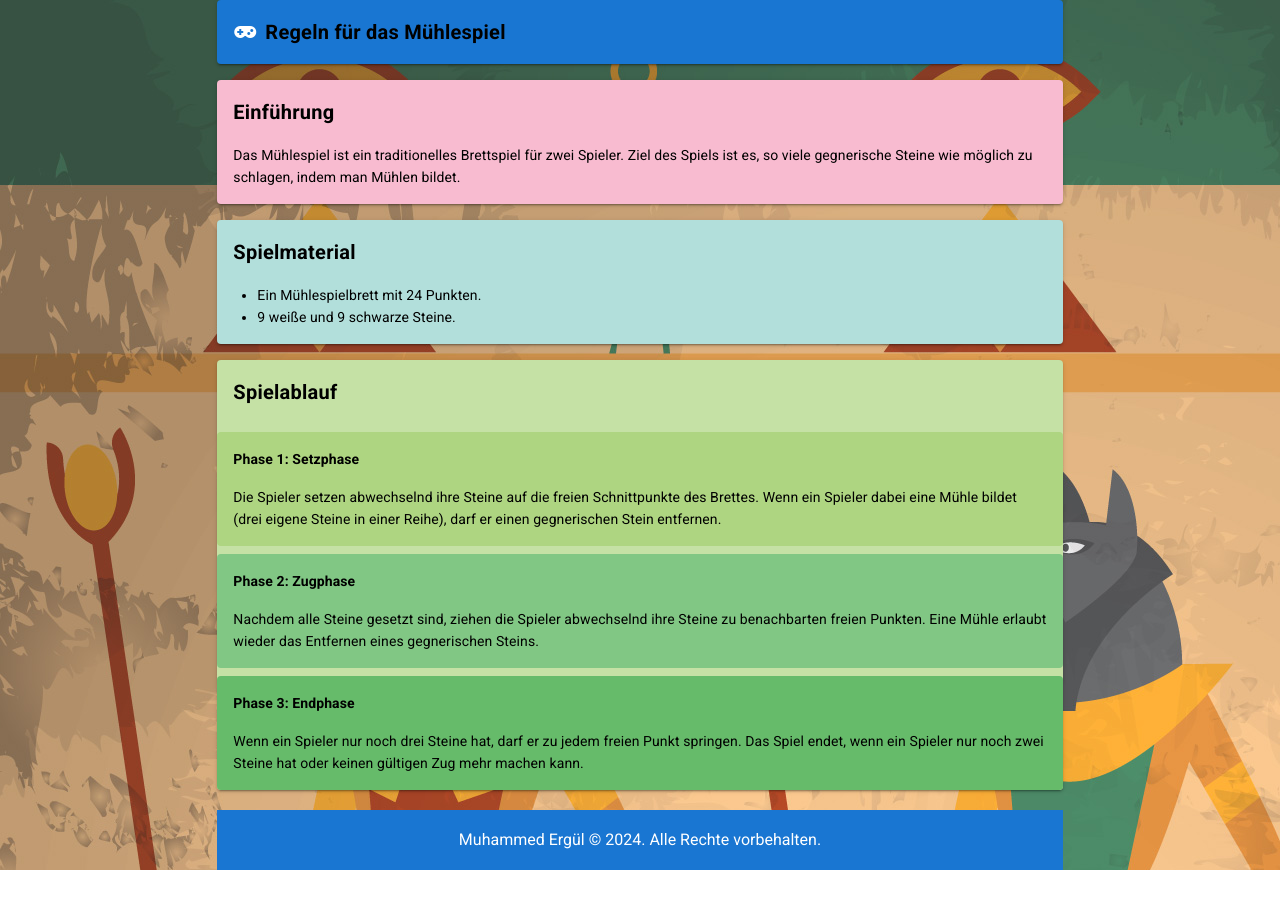
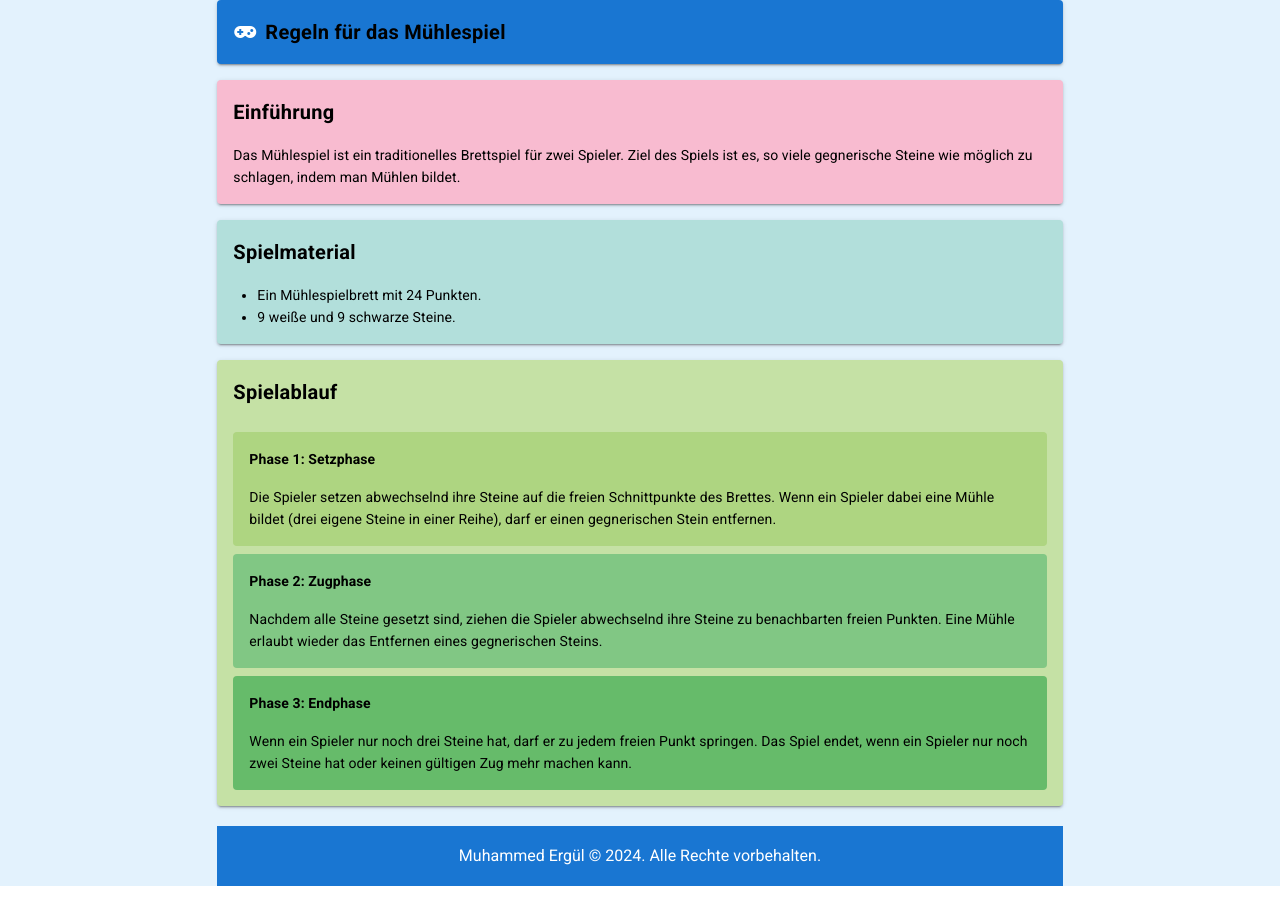
Before and after one commit to momonator42/wap-nodejs, a Nuxt app: page /regeln in a window 1280 px wide. Built offline with nearby package versions, Linux system fonts and the light colour scheme.

Commit message:
seperated into components

```diff
--- /dev/null
+++ b/components/HomePage/ButtonComponent.vue
@@ -0,0 +1,53 @@
+<template>
+    <router-link :to="to" class="play-link">
+      <div class="play-button">
+        <i :class="icon"></i>
+      </div>
+    </router-link>
+  </template>
+
+  <script>
+  export default {
+    name: "ButtonComponent",
+    props: {
+      to: {
+        type: String,
+        required: true,
+      },
+      icon: {
+        type: String,
+        required: true,
+      }
+    }
+  };
+  </script>
+
+  <style scoped>
+    .play-link {
+      display: inline-block;
+      margin: 10px;
+    }
+
+    .play-button {
+      background-color: #007bff;
+      border: none;
+      border-radius: 50%;
+      width: 100px;
+      height: 100px;
+      display: flex;
+      justify-content: center;
+      align-items: center;
+      cursor: pointer;
+      box-shadow: 0px 4px 6px rgba(0, 0, 0, 0.1);
+      transition: transform 0.2s;
+    }
+
+    .play-button i {
+      font-size: 48px;
+      color: #000;
+    }
+
+    .play-button:hover {
+      transform: scale(1.1);
+    }
+  </style>
--- /dev/null
+++ b/components/HomePage/SVGComponent.vue
@@ -0,0 +1,49 @@
+<template>
+    <div class="svg-container">
+      <svg xmlns="http://www.w3.org/2000/svg" viewBox="0 0 100 100">
+        <rect x="10" y="10" width="80" height="80" stroke="black" fill="none" stroke-width="2" />
+        <rect x="25" y="25" width="50" height="50" stroke="black" fill="none" stroke-width="2" />
+        <rect x="40" y="40" width="20" height="20" stroke="black" fill="none" stroke-width="2" />
+        <line x1="10" y1="50" x2="40" y2="50" stroke="black" stroke-width="2" />
+        <line x1="60" y1="50" x2="90" y2="50" stroke="black" stroke-width="2" />
+        <line x1="50" y1="10" x2="50" y2="40" stroke="black" stroke-width="2" />
+        <line x1="50" y1="60" x2="50" y2="90" stroke="black" stroke-width="2" />
+        <circle cx="10" cy="10" r="3" fill="black" />
+        <circle cx="10" cy="50" r="3" fill="black" />
+        <circle cx="10" cy="90" r="3" fill="black" />
+        <circle cx="50" cy="10" r="3" fill="black" />
+        <circle cx="50" cy="90" r="3" fill="black" />
+        <circle cx="90" cy="10" r="3" fill="black" />
+        <circle cx="90" cy="50" r="3" fill="black" />
+        <circle cx="90" cy="90" r="3" fill="black" />
+        <circle cx="25" cy="25" r="3" fill="black" />
+        <circle cx="25" cy="50" r="3" fill="black" />
+        <circle cx="25" cy="75" r="3" fill="black" />
+        <circle cx="50" cy="25" r="3" fill="black" />
+        <circle cx="50" cy="75" r="3" fill="black" />
+        <circle cx="75" cy="25" r="3" fill="black" />
+        <circle cx="75" cy="50" r="3" fill="black" />
+        <circle cx="75" cy="75" r="3" fill="black" />
+      </svg>
+    </div>
+  </template>
+
+  <script>
+  export default {
+    name: "SVGComponent"
+  };
+  </script>
+
+  <style scoped>
+    .svg-container {
+      margin-bottom: 20px;
+      background-color: white;
+      padding: 10px;
+      border-radius: 50%;
+      box-shadow: 0 0 10px rgba(0, 0, 0, 0.1);
+      width: 30vw;
+      height: 30vw;
+      max-width: 25vh;
+      max-height: 25vh;
+    }
+  </style>
--- /dev/null
+++ b/components/RulePage/FooterComponent.vue
@@ -0,0 +1,13 @@
+<template>
+    <v-footer color="primary" class="mt-5 white--text text-center">
+      <v-col>
+        Muhammed Ergül © 2024. Alle Rechte vorbehalten.
+      </v-col>
+    </v-footer>
+  </template>
+
+  <script>
+  export default {
+    name: "FooterComponent",
+  };
+  </script>
--- /dev/null
+++ b/components/RulePage/PhaseCard.vue
@@ -0,0 +1,24 @@
+<template>
+    <v-card flat :color="color" class="mt-2">
+      <v-card-subtitle style="font-weight: bold; color: #000;">{{ title }}</v-card-subtitle>
+      <v-card-text style="color: #000;">
+        <slot></slot>
+      </v-card-text>
+    </v-card>
+  </template>
+
+  <script>
+  export default {
+    name: "PhaseCard",
+    props: {
+      title: {
+        type: String,
+        required: true,
+      },
+      color: {
+        type: String,
+        default: "#ffffff",
+      },
+    },
+  };
+  </script>
--- /dev/null
+++ b/components/RulePage/SectionCard.vue
@@ -0,0 +1,24 @@
+<template>
+    <v-card :color="color" class="mt-4">
+      <v-card-title style="font-weight: bold; color: #000;">{{ title }}</v-card-title>
+      <v-card-text style="color: #000;">
+        <slot></slot>
+      </v-card-text>
+    </v-card>
+  </template>
+
+  <script>
+  export default {
+    name: "SectionCard",
+    props: {
+      title: {
+        type: String,
+        required: true,
+      },
+      color: {
+        type: String,
+        default: "#ffffff",
+      },
+    },
+  };
+  </script>
--- /dev/null
+++ b/components/RulePage/TitleCard.vue
@@ -0,0 +1,13 @@
+<template>
+    <v-card class="mx-auto" color="primary" dark>
+      <v-card-title class="text-center" style="font-weight: bold; color: #000;">
+        <v-icon left>mdi-gamepad-variant</v-icon> Regeln für das Mühlespiel
+      </v-card-title>
+    </v-card>
+  </template>
+
+  <script>
+  export default {
+    name: "TitleCard",
+  };
+  </script>
--- a/pages/index.vue
+++ b/pages/index.vue
@@ -1,75 +1,36 @@
 <template>
   <div class="page-container">
-    <div class="svg-container">
-      <svg xmlns="http://www.w3.org/2000/svg" viewBox="0 0 100 100">
-        <rect x="10" y="10" width="80" height="80" stroke="black" fill="none" stroke-width="2" />
-        <rect x="25" y="25" width="50" height="50" stroke="black" fill="none" stroke-width="2" />
-        <rect x="40" y="40" width="20" height="20" stroke="black" fill="none" stroke-width="2" />
-        <line x1="10" y1="50" x2="40" y2="50" stroke="black" stroke-width="2" />
-        <line x1="60" y1="50" x2="90" y2="50" stroke="black" stroke-width="2" />
-        <line x1="50" y1="10" x2="50" y2="40" stroke="black" stroke-width="2" />
-        <line x1="50" y1="60" x2="50" y2="90" stroke="black" stroke-width="2" />
-        <circle cx="10" cy="10" r="3" fill="black" />
-        <circle cx="10" cy="50" r="3" fill="black" />
-        <circle cx="10" cy="90" r="3" fill="black" />
-        <circle cx="50" cy="10" r="3" fill="black" />
-        <circle cx="50" cy="90" r="3" fill="black" />
-        <circle cx="90" cy="10" r="3" fill="black" />
-        <circle cx="90" cy="50" r="3" fill="black" />
-        <circle cx="90" cy="90" r="3" fill="black" />
-        <circle cx="25" cy="25" r="3" fill="black" />
-        <circle cx="25" cy="50" r="3" fill="black" />
-        <circle cx="25" cy="75" r="3" fill="black" />
-        <circle cx="50" cy="25" r="3" fill="black" />
-        <circle cx="50" cy="75" r="3" fill="black" />
-        <circle cx="75" cy="25" r="3" fill="black" />
-        <circle cx="75" cy="50" r="3" fill="black" />
-        <circle cx="75" cy="75" r="3" fill="black" />
-      </svg>
-    </div>
+    <SVGComponent />
     <div class="container">
       <h1 class="arial-text">Willkommen zum Mühlespiel</h1>
-      <router-link to="/spiel" class="play-link">
-        <div class="play-button">
-          <i class="bi bi-play-fill"></i>
-        </div>
-      </router-link>
-      <router-link to="/regeln/" class="play-link">
-        <div class="play-button">
-          <i class="bi bi-book"></i>
-        </div>
-      </router-link>
+      <ButtonComponent to="/spiel" icon="bi bi-play-fill" />
+      <ButtonComponent to="/regeln" icon="bi bi-book" />
     </div>
   </div>
 </template>
 
 <script>
+import SVGComponent from "../components/HomePage/SVGComponent.vue";
+import ButtonComponent from "../components/HomePage/ButtonComponent.vue";
+
 export default {
   name: "HomePage",
+  components: {
+    SVGComponent,
+    ButtonComponent,
+  }
 };
 </script>
 
 <style scoped>
   .page-container {
-      background-image: url('./assets/egyptian-background.jpg');
+    background-color: white;
     display: flex;
     flex-direction: column;
     align-items: center;
     justify-content: flex-start;
     min-height: 100vh;
     padding-top: 50px;
-  }
-
-  .svg-container {
-      margin-bottom: 20px;
-      background-color: white;
-      padding: 10px;
-      border-radius: 50%;
-      box-shadow: 0 0 10px rgba(0, 0, 0, 0.1);
-      width: 30vw;
-      height: 30vw;
-      max-width: 25vh;
-      max-height: 25vh;
   }
 
   .arial-text {
@@ -90,32 +51,4 @@ export default {
     font-size: clamp(1.2rem, 5vw, 2rem);
     margin-bottom: 20px;
   }
-
-  .play-link {
-      display: inline-block;
-      margin: 10px;
-  }
-
-  .play-button {
-      background-color: #007bff;
-      border: none;
-      border-radius: 50%;
-      width: 100px;
-      height: 100px;
-      display: flex;
-      justify-content: center;
-      align-items: center;
-      cursor: pointer;
-      box-shadow: 0px 4px 6px rgba(0, 0, 0, 0.1);
-      transition: transform 0.2s;
-  }
-
-  .play-button i {
-      font-size: 48px;
-      color: #000;
-  }
-
-  .play-button:hover {
-      transform: scale(1.1);
-  }
 </style>
--- a/pages/regeln.vue
+++ b/pages/regeln.vue
@@ -3,67 +3,34 @@
     <v-container fluid class="fill-height pa-0 page-container" style="background-color: #e3f2fd;">
       <v-row class="justify-center align-center fill-height">
         <v-col cols="12" md="8">
-            <!-- Titel -->
-            <v-card class="mx-auto" color="primary" dark>
-              <v-card-title class="text-center" style="font-weight: bold; color: #000;">
-                <v-icon left>mdi-gamepad-variant</v-icon> Regeln für das Mühlespiel
-              </v-card-title>
-            </v-card>
+          <TitleCard />
 
-            <!-- Einführung -->
-            <v-card class="mt-4" color="#f8bbd0">
-              <v-card-title style="font-weight: bold; color: #000;">Einführung</v-card-title>
-              <v-card-text style="color: #000;">
+          <SectionCard title="Einführung" color="#f8bbd0">
             Das Mühlespiel ist ein traditionelles Brettspiel für zwei Spieler. Ziel des Spiels ist es, so viele gegnerische Steine wie möglich zu schlagen, indem man Mühlen bildet.
-              </v-card-text>
-            </v-card>
+          </SectionCard>
 
-            <!-- Spielmaterial -->
-            <v-card class="mt-4" color="#b2dfdb">
-              <v-card-title style="font-weight: bold; color: #000;">Spielmaterial</v-card-title>
-              <v-card-text style="color: #000;">
+          <SectionCard title="Spielmaterial" color="#b2dfdb">
             <ul>
               <li>Ein Mühlespielbrett mit 24 Punkten.</li>
               <li>9 weiße und 9 schwarze Steine.</li>
             </ul>
-              </v-card-text>
-            </v-card>
+          </SectionCard>
 
-            <!-- Spielablauf -->
-            <v-card class="mt-4" color="#c5e1a5">
-              <v-card-title style="font-weight: bold; color: #000;">Spielablauf</v-card-title>
+          <SectionCard title="Spielablauf" color="#c5e1a5">
+            <PhaseCard title="Phase 1: Setzphase" color="#aed581">
+              Die Spieler setzen abwechselnd ihre Steine auf die freien Schnittpunkte des Brettes. Wenn ein Spieler dabei eine Mühle bildet (drei eigene Steine in einer Reihe), darf er einen gegnerischen Stein entfernen.
+            </PhaseCard>
 
-              <!-- Phase 1: Setzphase -->
-              <v-card flat color="#aed581" class="mt-2">
-                <v-card-subtitle style="font-weight: bold; color: #000;">Phase 1: Setzphase</v-card-subtitle>
-                <v-card-text style="color: #000;">
-                  Die Spieler setzen abwechselnd ihre Steine auf die freien Schnittpunkte des Brettes. Wenn ein Spieler dabei eine Mühle bildet (drei eigene Steine in einer Reihe), darf er einen gegnerischen Stein entfernen.
-                </v-card-text>
-              </v-card>
+            <PhaseCard title="Phase 2: Zugphase" color="#81c784">
+              Nachdem alle Steine gesetzt sind, ziehen die Spieler abwechselnd ihre Steine zu benachbarten freien Punkten. Eine Mühle erlaubt wieder das Entfernen eines gegnerischen Steins.
+            </PhaseCard>
 
-              <!-- Phase 2: Zugphase -->
-              <v-card flat color="#81c784" class="mt-2">
-                <v-card-subtitle style="font-weight: bold; color: #000;">Phase 2: Zugphase</v-card-subtitle>
-                <v-card-text style="color: #000;">
-                  Nachdem alle Steine gesetzt sind, ziehen die Spieler abwechselnd ihre Steine zu benachbarten freien Punkten. Eine Mühle erlaubt wieder das Entfernen eines gegnerischen Steins.
-                </v-card-text>
-              </v-card>
+            <PhaseCard title="Phase 3: Endphase" color="#66bb6a">
+              Wenn ein Spieler nur noch drei Steine hat, darf er zu jedem freien Punkt springen. Das Spiel endet, wenn ein Spieler nur noch zwei Steine hat oder keinen gültigen Zug mehr machen kann.
+            </PhaseCard>
+          </SectionCard>
 
-              <!-- Phase 3: Endphase -->
-              <v-card flat color="#66bb6a" class="mt-2">
-                <v-card-subtitle style="font-weight: bold; color: #000;">Phase 3: Endphase</v-card-subtitle>
-                <v-card-text style="color: #000;">
-                  Wenn ein Spieler nur noch drei Steine hat, darf er zu jedem freien Punkt springen. Das Spiel endet, wenn ein Spieler nur noch zwei Steine hat oder keinen gültigen Zug mehr machen kann.
-                </v-card-text>
-              </v-card>
-            </v-card>
-
-            <!-- Footer -->
-            <v-footer color="primary" class="mt-5 white--text text-center">
-              <v-col>
-                Muhammed Ergül © 2024. Alle Rechte vorbehalten.
-              </v-col>
-            </v-footer>
+          <FooterComponent />
         </v-col>
       </v-row>
     </v-container>
@@ -71,15 +38,25 @@
 </template>
 
 <script>
+import TitleCard from "../components/RulePage/TitleCard.vue";
+import SectionCard from "../components/RulePage/SectionCard.vue";
+import PhaseCard from "../components/RulePage/PhaseCard.vue";
+import FooterComponent from "../components/RulePage/FooterComponent.vue";
+
 export default {
   name: "RegelnPage",
+  components: {
+    TitleCard,
+    SectionCard,
+    PhaseCard,
+    FooterComponent,
+  },
 };
-
 </script>
 
 <style scoped>
 .page-container {
-    background-image: url('./assets/egyptian-background.jpg');
+  background-color: turquoise;
 }
 
 .fill-height {
```
Also changed, not shown: assets/egyptian-background.jpg (renamed from pages/assets/egyptian-background.jpg). Lines whose indentation alone changed are shown as unchanged.
